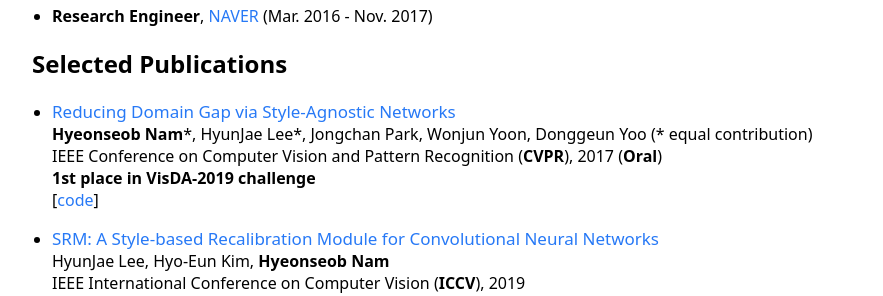
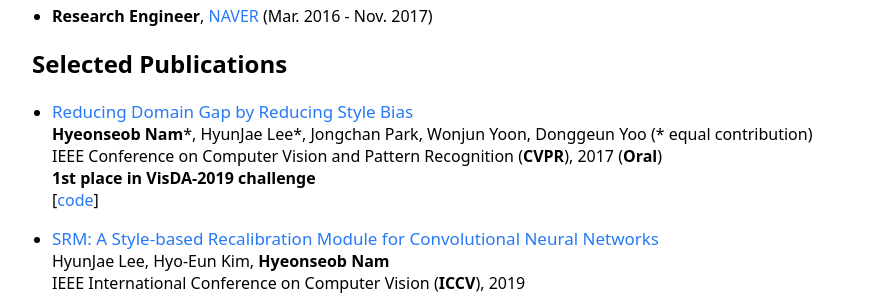
Before and after one commit to gholste/hyeonseobnam.github.io, a Jekyll site: the page built from index.md, in a window 1280 px wide. Shown: the part 635-931 px from the top of the page, without its empty margins (198-1081 px from the left). Built offline with Jekyll 4.4.1, drawn with Linux system fonts in a browser that asks for light colours.

Commit message:
Update index.md

```diff
--- a/index.md
+++ b/index.md
@@ -24,7 +24,7 @@ My research interests include computer vision and deep learning with particular
 
 ## Selected Publications
 
-- <span class="paper-title">[Reducing Domain Gap via Style-Agnostic Networks](https://arxiv.org/pdf/1910.11645.pdf)</span><br />
+- <span class="paper-title">[Reducing Domain Gap by Reducing Style Bias](https://arxiv.org/pdf/1910.11645.pdf)</span><br />
   **Hyeonseob Nam**\*, HyunJae Lee\*, Jongchan Park, Wonjun Yoon, Donggeun Yoo (\* equal contribution)<br />
   IEEE Conference on Computer Vision and Pattern Recognition (**CVPR**), 2017 (**Oral**)<br />
   **1st place in VisDA-2019 challenge**<br />
```
